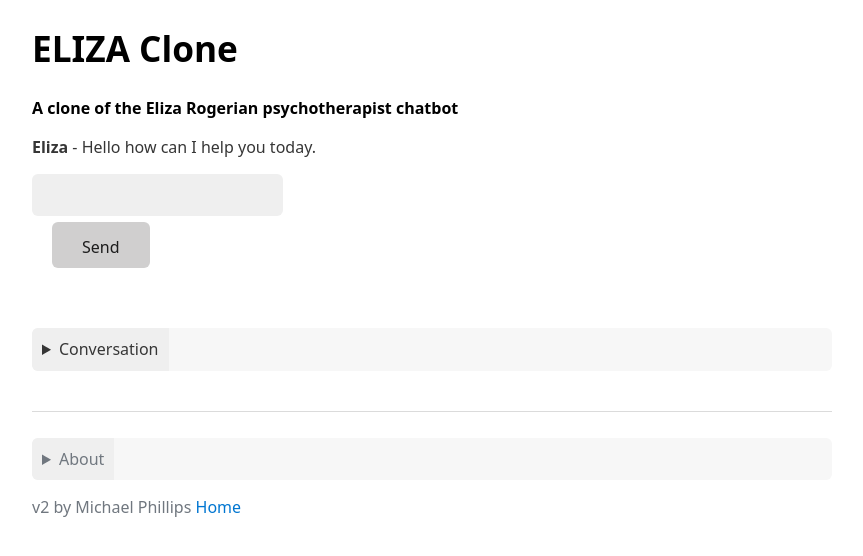
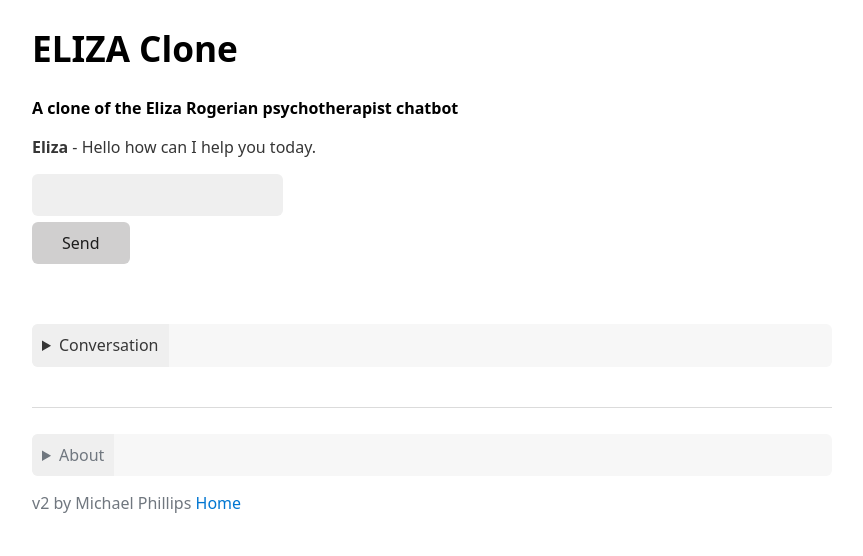
Before and after one commit to michaelphillips4/ElizaClone, a React (Create React App) app: page / in a window 1280 px wide. Shown: the top 556 px of the page, without its empty margins (208-1071 px from the left). Built offline with nearby package versions, Linux system fonts and the light colour scheme.

Commit message:
Updated read me and removed troublesome css file

```diff
--- a/src/App.css
+++ /dev/null
@@ -1,5 +0,0 @@
-
-button {
-  margin-left:20px;
-  padding-top:14px ;
-}
--- a/src/App.tsx
+++ b/src/App.tsx
@@ -1,5 +1,4 @@
 import React from 'react';
-import './App.css';
 import Eliza from './Components/ElizaView.tsx';
 
 
```
Also changed, not shown: 1 other file (tests, documents, lock files or other folders).
